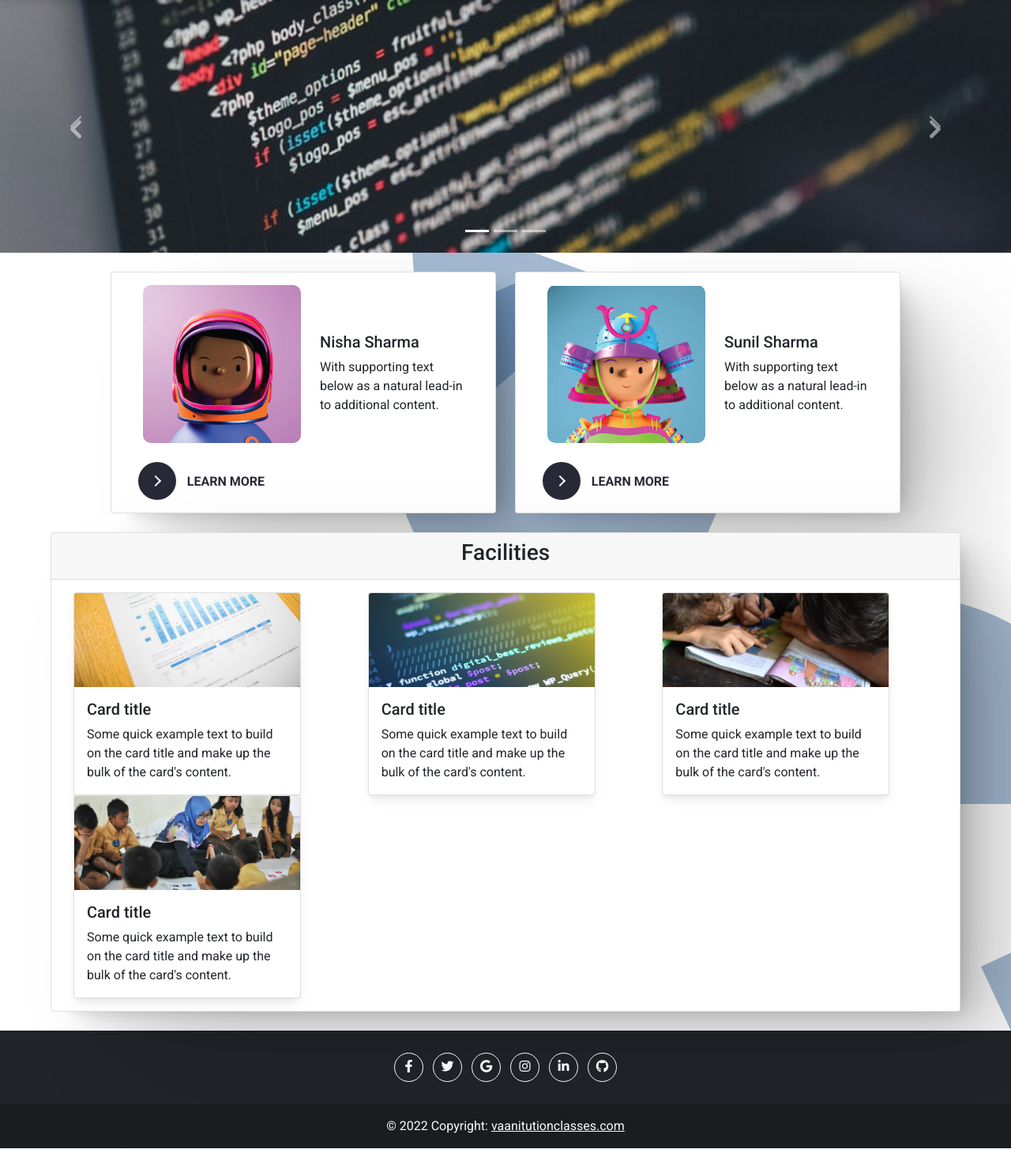
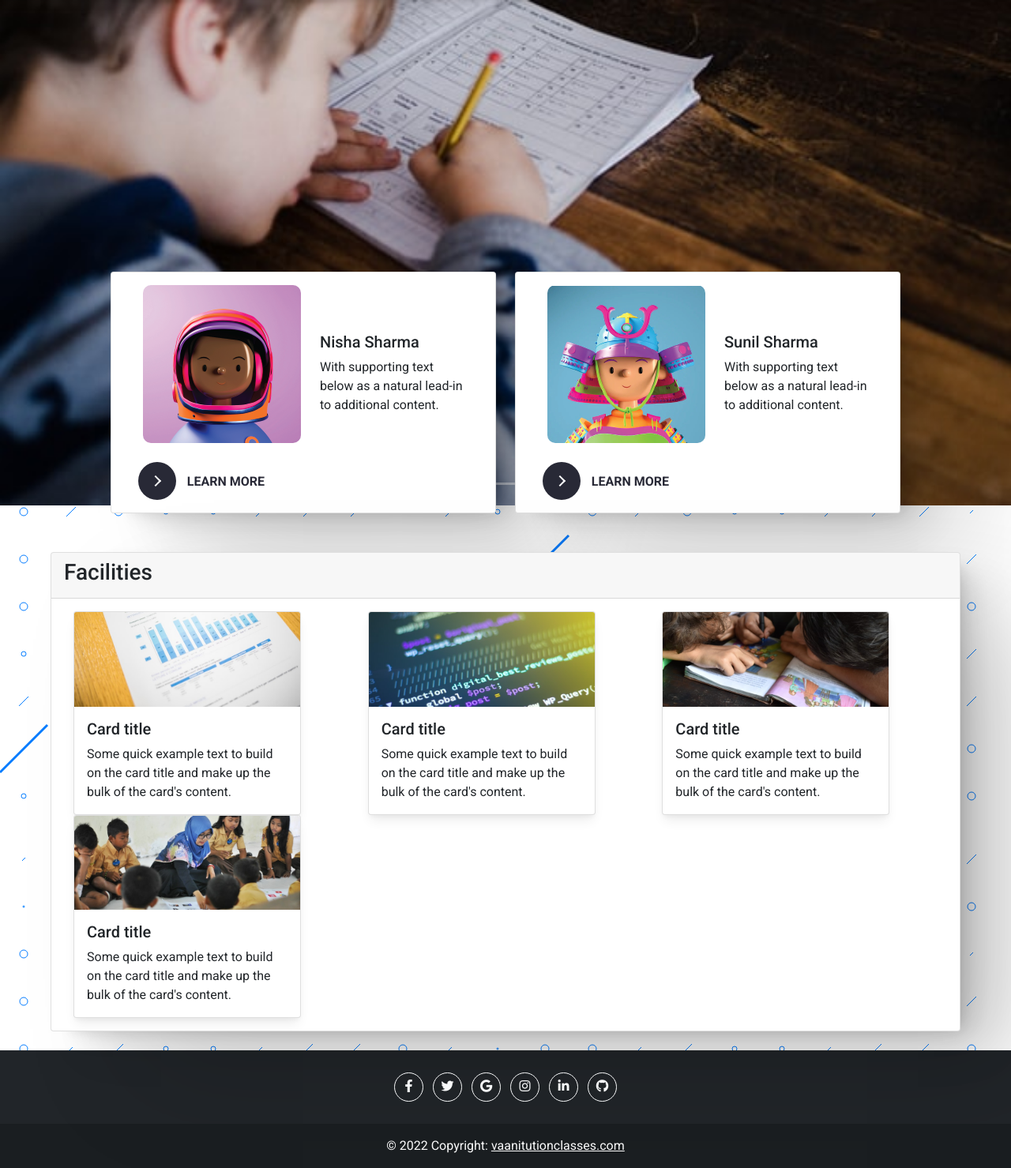
Before and after one commit to ManishJangid007/VanniTutionClasses, a PHP site: page / in a window 1280 px wide. Shown: the part 62-1541 px from the top of the page at 79% size. Before the commit the page ends 1516 px from the top, so only its background shows below. Run offline with PHP 8.4, Linux system fonts and the light colour scheme.

Commit message:
fix carousel

```diff
--- a/form_header.php
+++ b/form_header.php
@@ -30,10 +30,6 @@
     <script src="https://cdn.jsdelivr.net/npm/bootstrap@5.1.3/dist/js/bootstrap.bundle.min.js" integrity="sha384-ka7Sk0Gln4gmtz2MlQnikT1wXgYsOg+OMhuP+IlRH9sENBO0LRn5q+8nbTov4+1p" crossorigin="anonymous"></script>
 
 
-
-
-
-
   <!-- ========== Start navigation bar ========== -->
 
     <nav class="navbar navbar-expand-lg navbar-light bg-white sticky-lg-top">
--- a/header.php
+++ b/header.php
@@ -27,7 +27,7 @@
     <link href="style.css" rel="stylesheet"/>
     <title>Vaani Tution Point</title>
   </head>
-  <body style="font-family: 'Roboto', sans-serif; background-image: url('assets/Animated Shape.svg')" class="d-flex flex-column min-vh-100">
+  <body style="font-family: 'Roboto', sans-serif; background-image: url('assets/Sprinkle.svg')" class="d-flex flex-column min-vh-100">
     <script src="https://cdn.jsdelivr.net/npm/bootstrap@5.1.3/dist/js/bootstrap.bundle.min.js" integrity="sha384-ka7Sk0Gln4gmtz2MlQnikT1wXgYsOg+OMhuP+IlRH9sENBO0LRn5q+8nbTov4+1p" crossorigin="anonymous"></script>
 
 
--- a/index.php
+++ b/index.php
@@ -3,31 +3,24 @@
 
   <!-- ========== Start Carousel  ========== -->
 
-<div id="carouselExampleIndicators" class="carousel slide" data-bs-ride="carousel">
+<div id="carouselExampleIndicators" class="carousel slide" data-bs-ride="carousel" style="z-index: -1;">
   <div class="carousel-indicators">
     <button type="button" data-bs-target="#carouselExampleIndicators" data-bs-slide-to="0" class="active" aria-current="true" aria-label="Slide 1"></button>
     <button type="button" data-bs-target="#carouselExampleIndicators" data-bs-slide-to="1" aria-label="Slide 2"></button>
     <button type="button" data-bs-target="#carouselExampleIndicators" data-bs-slide-to="2" aria-label="Slide 3"></button>
   </div>
-  <div class="carousel-inner">
+  <div class="carousel-inner" style="height: 150%;">
     <div class="carousel-item active">
-      <img src="assets/photo-1461749280684-dccba630e2f6.jpg" class="d-block w-100" alt="...">
+      <img src="assets/c1.jpg" class="d-block w-100" alt="...">
     </div>
     <div class="carousel-item">
-      <img src="assets/photo-1462536943532-57a629f6cc60.jpg" class="d-block w-100" alt="...">
+      <img src="assets/c2.jpg" class="d-block w-100" alt="...">
     </div>
     <div class="carousel-item">
-      <img src="assets/photo-1622295023576-e4fb6e9e8ba2.jpg" class="d-block w-100" alt="...">
+      <img src="assets/c3.jpg" class="d-block w-100" alt="..."> <!-- resolution 600x300 -->
     </div>
   </div>
-  <button class="carousel-control-prev" type="button" data-bs-target="#carouselExampleIndicators" data-bs-slide="prev">
-    <span class="carousel-control-prev-icon" aria-hidden="true"></span>
-    <span class="visually-hidden">Previous</span>
-  </button>
-  <button class="carousel-control-next" type="button" data-bs-target="#carouselExampleIndicators" data-bs-slide="next">
-    <span class="carousel-control-next-icon" aria-hidden="true"></span>
-    <span class="visually-hidden">Next</span>
-  </button>
+
 </div>
 
 <!-- ========== End Carousel ========== -->
@@ -36,7 +29,7 @@
 <!-- ========== Start Teacher Information ========== -->
 
 <br>
-<div class="row" style="margin-left: 10%; margin-right: 10%;">
+<div class="row" style="margin-left: 10%; margin-right: 10%; margin-top: -25%">
   <div class="col-sm-6">
     <div class="card" style="box-shadow:
   2.8px 1.8px 3.8px -10px rgba(0, 0, 0, 0.053),
@@ -45,7 +38,7 @@
   22.3px 14.3px 31px -10px rgba(0, 0, 0, 0.102),
   41.8px 26.7px 58.1px -10px rgba(0, 0, 0, 0.118),
   100px 64px 139px -10px rgba(0, 0, 0, 0.16)
-;
+;margin-bottom:5%
 ">
       <div class="card-body">
         <div class="container">
@@ -95,8 +88,7 @@
   22.3px 14.3px 31px -10px rgba(0, 0, 0, 0.102),
   41.8px 26.7px 58.1px -10px rgba(0, 0, 0, 0.118),
   100px 64px 139px -10px rgba(0, 0, 0, 0.16)
-;
-">
+;">
       <div class="card-body">
       <div class="container">
   <div class="row">
@@ -154,8 +146,10 @@
   41.8px 26.7px 58.1px -10px rgba(0, 0, 0, 0.118),
   100px 64px 139px -10px rgba(0, 0, 0, 0.16)
 ;">
-  <div class="card-header">
-    <h3 style="margin-left: 45%;" class="card-title">Facilities</h3>
+  <div class="card-header justify-content-center">
+
+
+    <h3 class="card-title">Facilities</h3>
   </div>
   <div class="card-body">
 
```
Also changed, not shown: assets/Sprinkle.svg (added), assets/c1.jpg (added), assets/c2.jpg (added), assets/c3.jpg (added).
